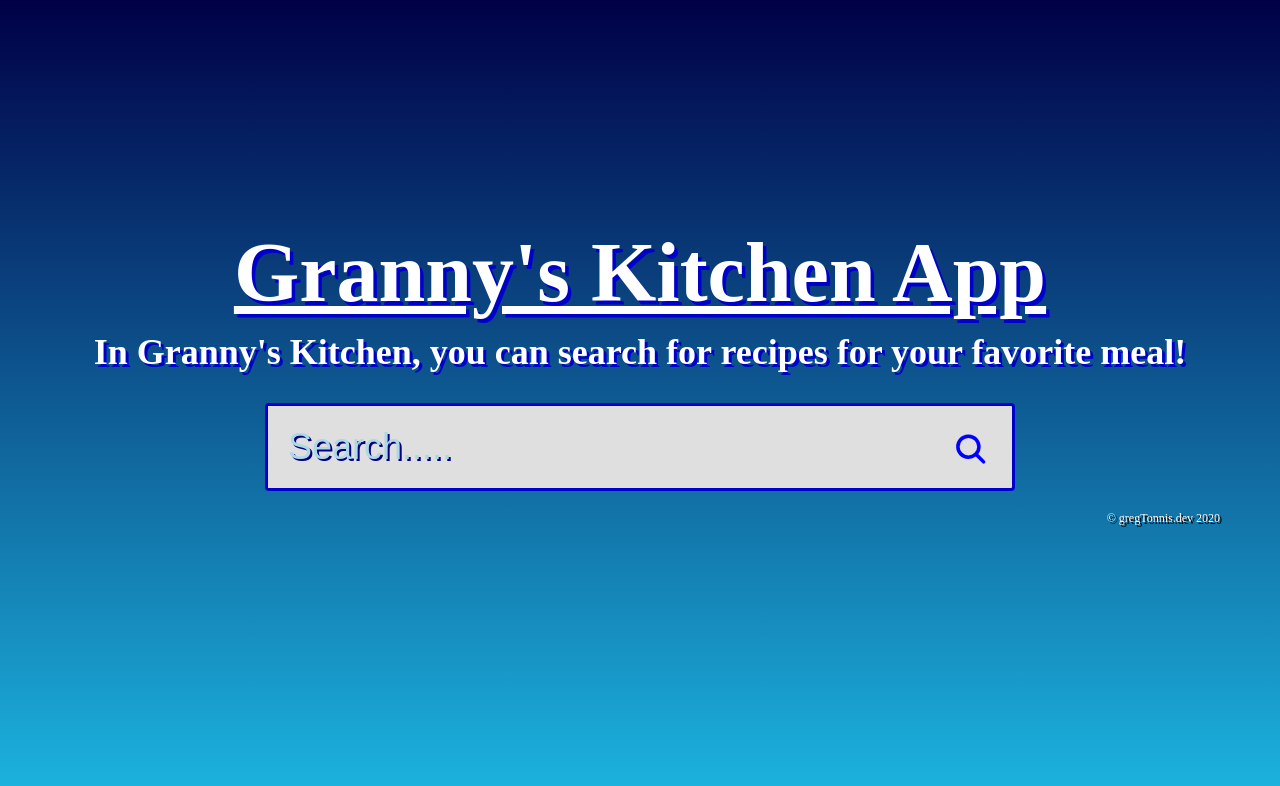
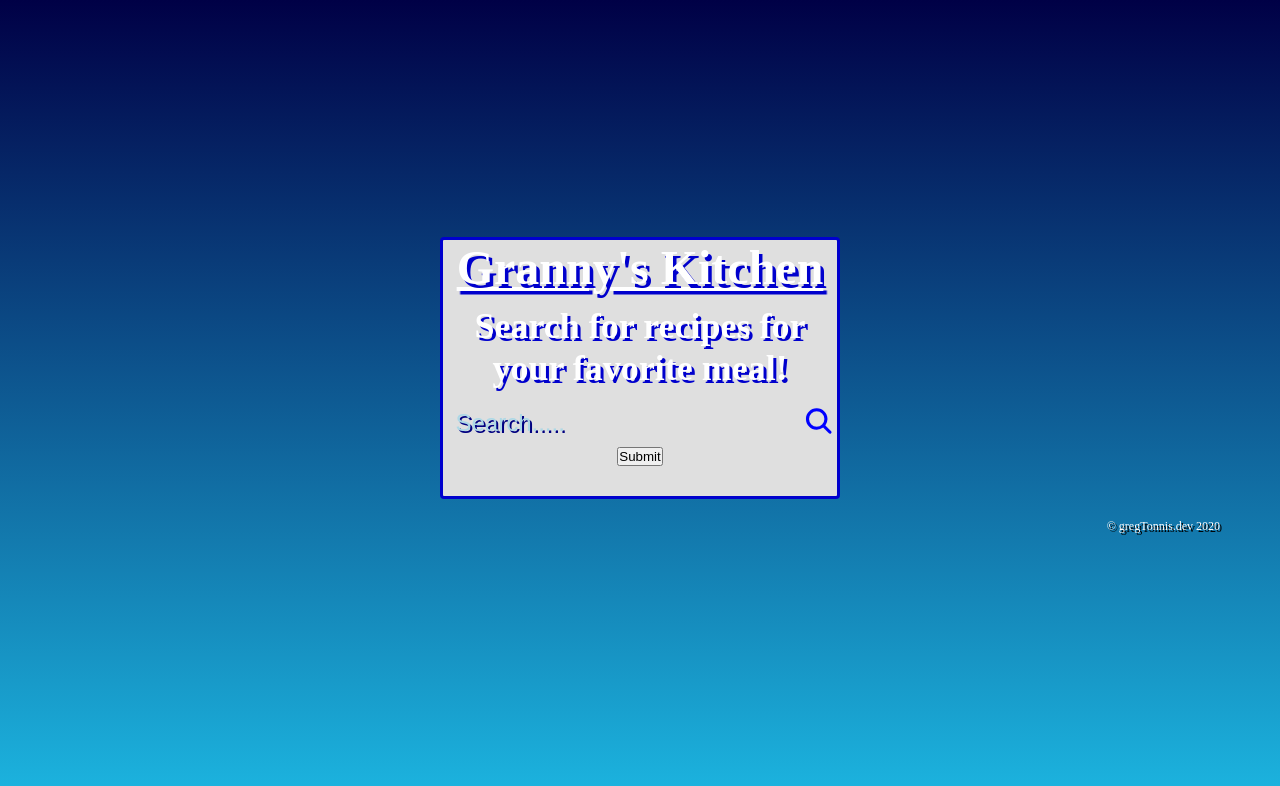
Before and after one commit to gtonnis/granny-s-kitchen, a plain HTML site: page index.html in a window 1280 px wide. Drawn offline with nearby package versions, Linux system fonts and the light colour scheme.

Commit message:
Update index.html

```diff
--- a/index.html
+++ b/index.html
@@ -13,16 +13,23 @@
 
     <body>
         <section>
-          <div class="container initial">
-            <div class="title">
-              <h1 class="brand">Granny's Kitchen App</h1>
-              <h3>In Granny's Kitchen, you can search for recipes for your favorite meal!</h3>
+          <div class="container">
+
+
+
+            <form>
+              <div class="title">
+                <h1 class="brand">Granny's Kitchen</h1>
+                <h3>Search for recipes for your favorite meal!</h3>
+              <div class="form-inline">
+              <input type="text" id="input-box" placeholder="Search.....">
+              <ion-icon name="search"></ion-icon>
             </div>
 
-            <form>
-              <input type="text" id="input-box" placeholder="Search.....">
-              <ion-icon name="search"></ion-icon>
+            <button type="submit" class="btn btn-primary">Submit</button>
+
             </form>
+          </div>
             <div class="footer">
               <p>&copy gregTonnis.dev 2020</p>
             </div>
```
